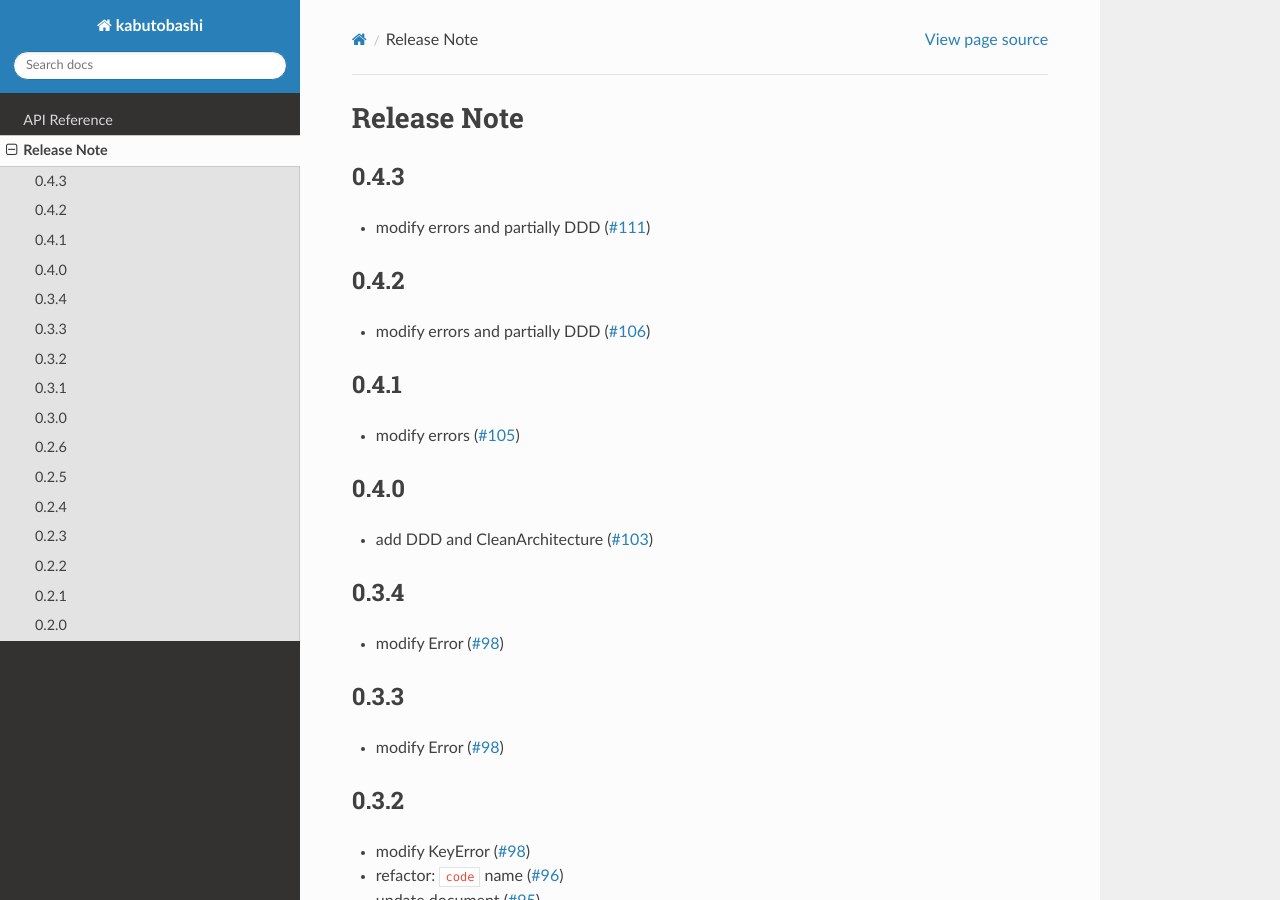
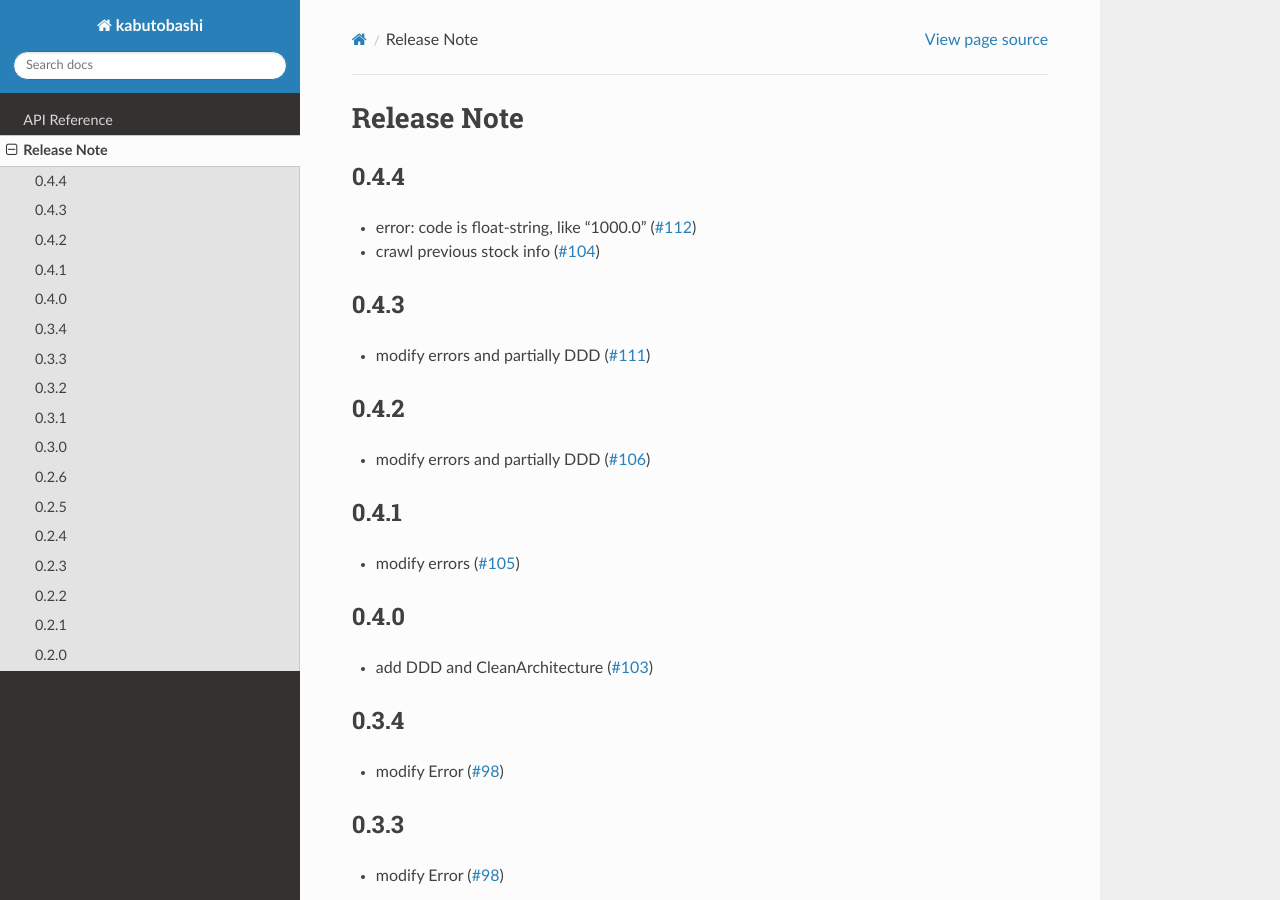
Before and after one commit to gsy0911/kabutobashi, a Sphinx documentation site: the page built from docs/sources/release.md, in a window 1280 px wide and 900 px high. Built offline with Sphinx 7.4.7 and the Read the Docs theme 2.0.0, drawn with Linux system fonts in a browser that asks for light colours.

Commit message:
update docs

```diff
--- a/docs/sources/release.md
+++ b/docs/sources/release.md
@@ -1,4 +1,9 @@
 # Release Note
+
+## 0.4.4
+
+- error: code is float-string, like "1000.0" ([#112](https://github.com/gsy0911/kabutobashi/issues/112))
+- crawl previous stock info ([#104](https://github.com/gsy0911/kabutobashi/issues/104))
 
 ## 0.4.3
 
```
